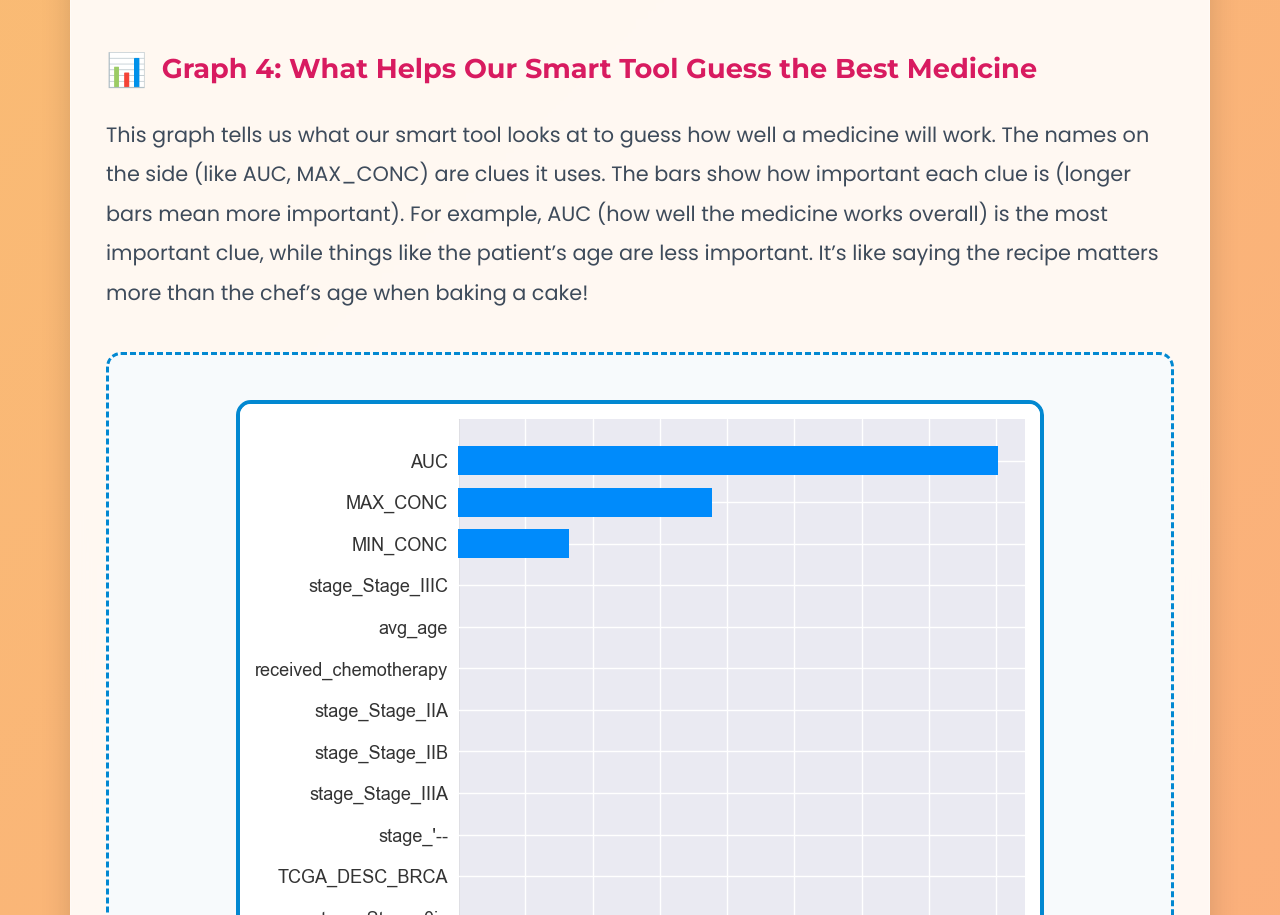
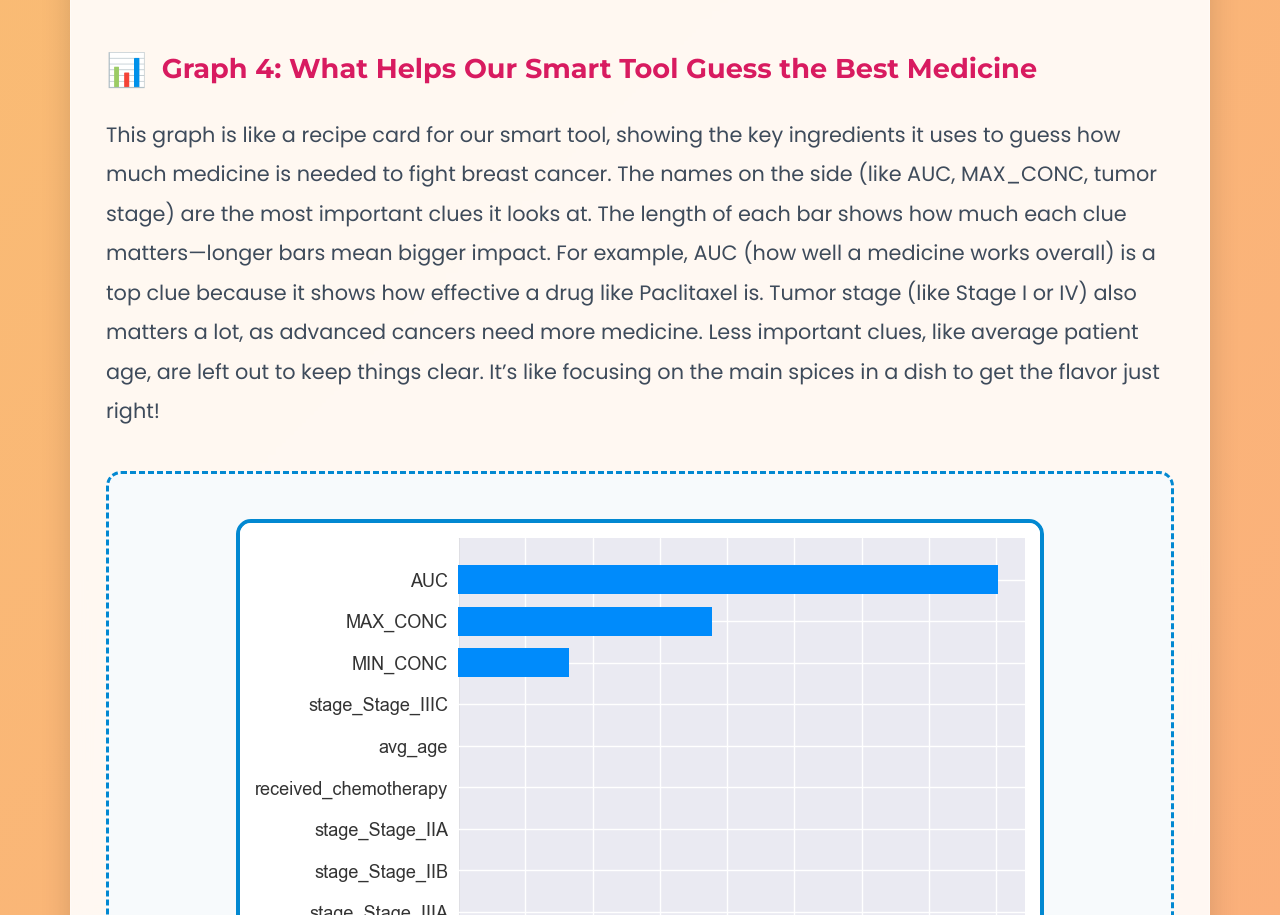
Before and after one commit to Sharon-codes/Machine-Learning-Framework-for-Drug-Efficacy-Prediction-in-Breast-Cancer-Website, a plain HTML site: page index.html in a window 1280 px wide. Shown: the part 4828-5743 px from the top of the page. Drawn offline with Linux system fonts and the light colour scheme.

Commit message:
Update index.html

```diff
--- a/index.html
+++ b/index.html
@@ -343,7 +343,7 @@
 
             <h3>Graph 4: What Helps Our Smart Tool Guess the Best Medicine</h3>
             <p>
-                This graph tells us what our smart tool looks at to guess how well a medicine will work. The names on the side (like AUC, MAX_CONC) are clues it uses. The bars show how important each clue is (longer bars mean more important). For example, AUC (how well the medicine works overall) is the most important clue, while things like the patient’s age are less important. It’s like saying the recipe matters more than the chef’s age when baking a cake!
+                 This graph is like a recipe card for our smart tool, showing the key ingredients it uses to guess how much medicine is needed to fight breast cancer. The names on the side (like AUC, MAX_CONC, tumor stage) are the most important clues it looks at. The length of each bar shows how much each clue matters—longer bars mean bigger impact. For example, AUC (how well a medicine works overall) is a top clue because it shows how effective a drug like Paclitaxel is. Tumor stage (like Stage I or IV) also matters a lot, as advanced cancers need more medicine. Less important clues, like average patient age, are left out to keep things clear. It’s like focusing on the main spices in a dish to get the flavor just right!
             </p>
             <div class="graph-container">
                 <img src="shap_importance.png" alt="SHAP Feature Importance">
```
